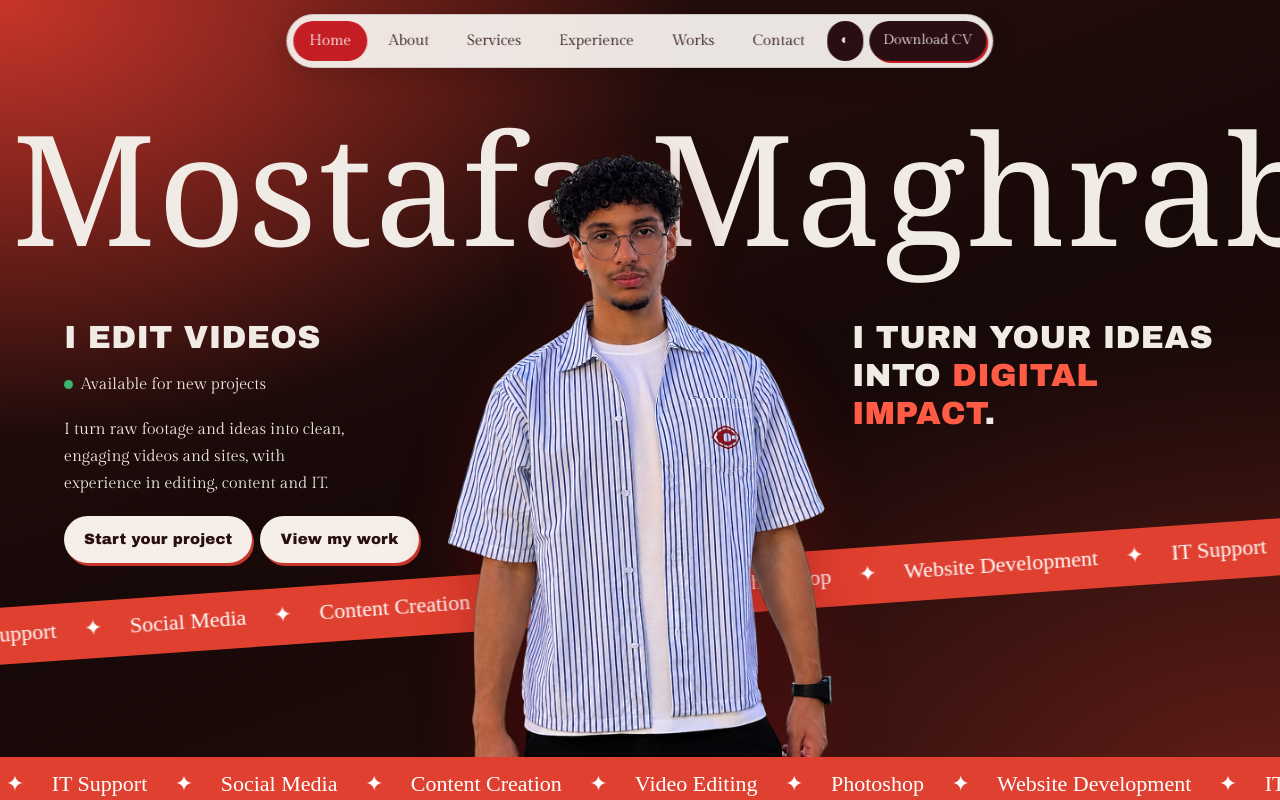
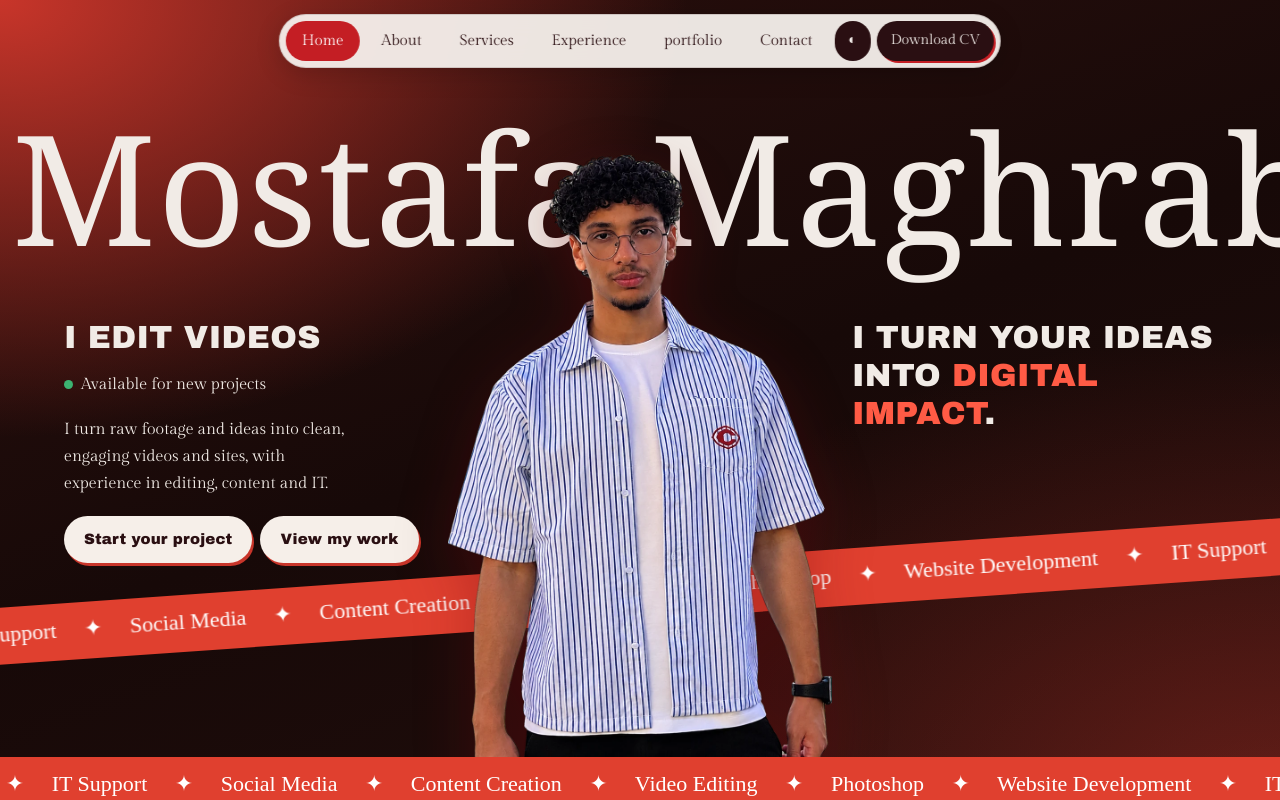
Before and after one commit to mostafa-mohamed-maghraby/Mostafa-Maghraby-, a plain HTML site: page index.html in a window 1280 px wide. Shown: the top 800 px of the page. Drawn offline with Linux system fonts and the light colour scheme; a web font is replaced by a local one.

Commit message:
Update index.html

```diff
--- a/index.html
+++ b/index.html
@@ -154,7 +154,7 @@ footer{max-width:960px;margin:40px auto 0;padding:0 24px 40px;display:flex;justi
 <body>
 <div id="splash"><div><b>MOSTAFA</b><i>VIDEO EDITOR &amp; DEVELOPER</i></div></div>
 <nav>
-<a href="#home" class="on">Home</a><a href="#about">About</a><a href="#services">Services</a><a href="#experience">Experience</a><a href="#works">Works</a><a href="#contact">Contact</a>
+<a href="#home" class="on">Home</a><a href="#about">About</a><a href="#services">Services</a><a href="#experience">Experience</a><a href="#works">portfolio</a><a href="#contact">Contact</a>
 <button id="theme" aria-label="Toggle dark mode">◐</button><a class="cv" href="assets/Mostafa_Maghraby_CV.pdf" download="Mostafa_Maghraby_CV.pdf">Download CV</a>
 </nav>
 
```
